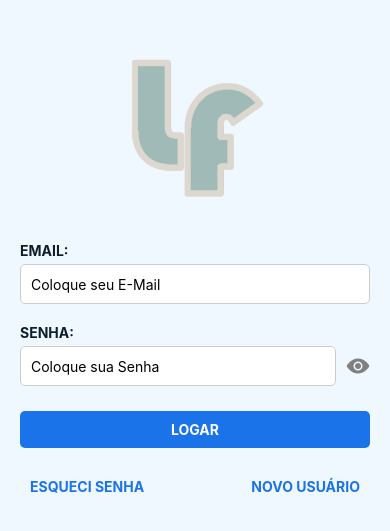
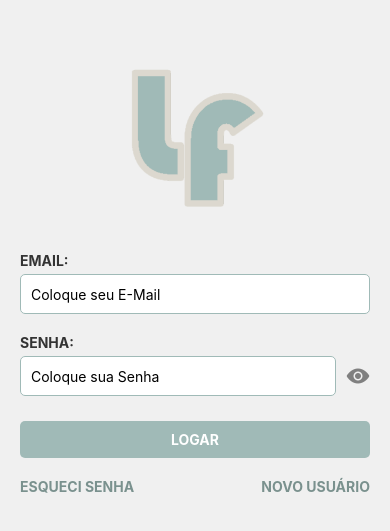
Before and after one commit to yJoaoFerreira/LFitness, a React Native app: screen /Treino in a window 390 px wide. Shown: the part 141-672 px from the top of the page. Built offline with nearby package versions, Linux system fonts and the light colour scheme.

Commit message:
Day Seven: Ajustes na palheta de cores.

```diff
--- a/components/Header.js
+++ b/components/Header.js
@@ -30,7 +30,7 @@ const styles = StyleSheet.create({
     height: 100,
     borderBottomWidth: 1,
     borderBottomColor: '#ddd',
-    backgroundColor: '#f8f8f8',
+    backgroundColor: '#ffffff',
   },
   logo: {
     width: 50,
--- a/components/Loading.js
+++ b/components/Loading.js
@@ -17,7 +17,7 @@ const styles = StyleSheet.create({
     flex: 1,
     justifyContent: 'center',
     alignItems: 'center',
-    backgroundColor: '#f8f8f8',
+    backgroundColor: '#f0f0f0',
   },
   logo: {
     width: 200,
--- a/screens/ChangePassword.js
+++ b/screens/ChangePassword.js
@@ -31,7 +31,7 @@ const ChangePassword = ({ navigation }) => {
       <Image source={require('../assets/logo.png')} style={styles.logo} />
 
       {loading ? (
-        <ActivityIndicator size="large" color="#3498db" />
+        <ActivityIndicator size="large" color="#1a73e8" />
       ) : (
         <>
           <Text style={styles.label}>Digite seu email para trocar a senha:</Text>
@@ -65,32 +65,32 @@ const styles = StyleSheet.create({
     flex: 1,
     justifyContent: 'center',
     paddingHorizontal: 20,
-    backgroundColor: '#f8f8f8',
+    backgroundColor: '#f0f0f0',
   },
   label: {
     paddingVertical: 5,
     fontWeight: '700',
     textTransform: 'uppercase',
-    color: '#333',
+    color: '#333333',
     marginBottom: 10,
   },
   formInput: {
     height: 40,
-    borderColor: '#ccc',
+    borderColor: '#A0BAB7',
     borderWidth: 1,
     borderRadius: 5,
     paddingHorizontal: 10,
-    backgroundColor: '#fff',
+    backgroundColor: '#ffffff',
     marginBottom: 15,
   },
   formButton: {
-    backgroundColor: '#3498db',
+    backgroundColor: '#A0BAB7',
     padding: 10,
     borderRadius: 5,
     alignItems: 'center',
   },
   buttonText: {
-    color: '#fff',
+    color: '#ffffff',
     fontWeight: '700',
     textTransform: 'uppercase',
   },
@@ -101,10 +101,10 @@ const styles = StyleSheet.create({
   subButtonText: {
     fontWeight: '700',
     textTransform: 'uppercase',
-    color: '#3498db',
+    color: '#7A918E',
   },
   errorText: {
-    color: 'red',
+    color: '#D0021B',
     marginVertical: 10,
     fontWeight: 'bold',
   },
--- a/screens/Home.js
+++ b/screens/Home.js
@@ -46,10 +46,10 @@ const Home = ({ navigation, route }) => {
 const styles = StyleSheet.create({
   container: {
     flex: 1,
-    backgroundColor: '#DEDAD1',
+    backgroundColor: '#f0f0f0',
   },
   content: {
-    flex: 1,
+    flexGrow: 1,
     justifyContent: 'center',
     alignItems: 'center',
     padding: 20,
@@ -58,13 +58,12 @@ const styles = StyleSheet.create({
     fontSize: 24,
     fontWeight: 'bold',
     marginBottom: 30,
-    color: '#4A6865',
+    color: '#333333',
   },
   quoteContainer: {
     marginBottom: 30,
     paddingHorizontal: 20,
     alignItems: 'center',
-    backgroundColor: '#A0BAB7',
     paddingVertical: 10,
     borderRadius: 8,
   },
@@ -89,7 +88,7 @@ const styles = StyleSheet.create({
     width: '80%',
   },
   buttonText: {
-    color: '#fff',
+    color: '#FFFFFF',
     fontSize: 16,
     fontWeight: 'bold',
   },
--- a/screens/Login.js
+++ b/screens/Login.js
@@ -1,5 +1,18 @@
 import React, { useState, useEffect } from 'react';
-import { View, Pressable, Text, TextInput, FlatList, StyleSheet, TouchableOpacity, ActivityIndicator, KeyboardAvoidingView, Platform, ScrollView, Image } from 'react-native';
+import {
+  View,
+  Pressable,
+  Text,
+  TextInput,
+  FlatList,
+  StyleSheet,
+  TouchableOpacity,
+  ActivityIndicator,
+  KeyboardAvoidingView,
+  Platform,
+  ScrollView,
+  Image,
+} from 'react-native';
 import { Ionicons } from '@expo/vector-icons';
 import { getAuth, signInWithEmailAndPassword } from "firebase/auth";
 import AsyncStorage from '@react-native-async-storage/async-storage';
@@ -17,8 +30,8 @@ const Login = ({ navigation, route }) => {
       try {
         const storedEmail = await AsyncStorage.getItem('email');
         const storedSenha = await AsyncStorage.getItem('senha');
-        if (storedEmail !== null) setEmail(storedEmail);
-        if (storedSenha !== null) setSenha(storedSenha);
+        if (storedEmail) setEmail(storedEmail);
+        if (storedSenha) setSenha(storedSenha);
       } catch (e) {
         console.log('Erro ao carregar credenciais salvas:', e);
       }
@@ -27,9 +40,7 @@ const Login = ({ navigation, route }) => {
     loadStoredCredentials();
   }, []);
 
-  const toggleSenhaVisivel = () => {
-    setSenhaVisivel(!senhaVisivel);
-  };
+  const toggleSenhaVisivel = () => setSenhaVisivel(!senhaVisivel);
 
   const formData = [
     { label: 'Email:', placeholder: 'Coloque seu E-Mail', value: email, onChange: setEmail, secureTextEntry: false },
@@ -40,7 +51,7 @@ const Login = ({ navigation, route }) => {
       onChange: setSenha,
       secureTextEntry: !senhaVisivel,
       isPassword: true,
-    }
+    },
   ];
 
   const renderFormItem = ({ item }) => (
@@ -68,56 +79,61 @@ const Login = ({ navigation, route }) => {
   const handleLogin = () => {
     setLoading(true);
 
-    if (email.endsWith('@admin.com')) {
+    const isAdmin = email.endsWith('@admin.com');
+    const isAluno = email.endsWith('@alunos.com');
+
+    if (isAdmin) {
+      handleAdminLogin();
+    } else if (isAluno) {
+      handleAlunoLogin();
+    } else {
+      handleFirebaseLogin();
+    }
+  };
+
+  const handleAdminLogin = () => {
     if (email === 'leandro@admin.com' && senha === '123456') {
       console.log('Login realizado com sucesso via sistema local (Admin)!');
-
       saveCredentials(email, senha);
-
-        setTimeout(() => {
-          setLoading(false);
-          route.params.funcLogar(true);
-        }, 2500);
+      completeLogin();
     } else {
       setLoading(false);
       setError('Usuário ou senha incorretos no sistema local (Admin)');
     }
+  };
 
-    } else if (email.endsWith('@alunos.com')) {
+  const handleAlunoLogin = () => {
     if (email === 'fernando@alunos.com' && senha === '123456') {
       console.log('Login realizado com sucesso via sistema local (Aluno)!');
-
       saveCredentials(email, senha);
-
-        setTimeout(() => {
-          setLoading(false);
-          route.params.funcLogar(true);
-        }, 2500);
+      completeLogin();
     } else {
       setLoading(false);
       setError('Usuário ou senha incorretos no sistema local (Aluno)');
     }
+  };
 
-    } else {
+  const handleFirebaseLogin = () => {
     const auth = getAuth(Firebase);
     signInWithEmailAndPassword(auth, email, senha)
       .then((userCredential) => {
         const user = userCredential.user;
         console.log('Usuário autenticado via Firebase:', user);
-
         saveCredentials(email, senha);
-
-          setTimeout(() => {
-            setLoading(false);
-            route.params.funcLogar(true);
-          }, 2500);
+        completeLogin();
       })
       .catch((error) => {
         setLoading(false);
         setError(error.message);
         console.error('Erro ao logar no Firebase:', error);
       });
-    }
+  };
+
+  const completeLogin = () => {
+    setTimeout(() => {
+      setLoading(false);
+      route.params.funcLogar(true);
+    }, 2500);
   };
 
   const saveCredentials = async (email, senha) => {
@@ -137,7 +153,7 @@ const Login = ({ navigation, route }) => {
           <Image source={require('../assets/logo.png')} style={styles.logo} />
 
           {loading ? (
-            <ActivityIndicator size="large" color="#3498db" />
+            <ActivityIndicator size="large" color="#4A90E2" />
           ) : (
             <>
               <FlatList
@@ -146,7 +162,7 @@ const Login = ({ navigation, route }) => {
                 renderItem={renderFormItem}
               />
 
-              {error ? <Text style={styles.errorText}>{error}</Text> : null}
+              {error && <Text style={styles.errorText}>{error}</Text>}
 
               <Pressable style={styles.formButton} onPress={handleLogin}>
                 <Text style={styles.buttonText}>Logar</Text>
@@ -171,7 +187,7 @@ const Login = ({ navigation, route }) => {
 const styles = StyleSheet.create({
   container: {
     flex: 1,
-    backgroundColor: '#f0f8ff',
+    backgroundColor: '#f0f0f0',
   },
   scrollViewContent: {
     flexGrow: 1,
@@ -190,7 +206,7 @@ const styles = StyleSheet.create({
     paddingVertical: 5,
     fontWeight: '700',
     textTransform: 'uppercase',
-    color: '#0d1f2d',
+    color: '#333333',
   },
   inputContainer: {
     marginBottom: 15,
@@ -202,24 +218,24 @@ const styles = StyleSheet.create({
   formInput: {
     flex: 1,
     height: 40,
-    borderColor: '#ccc',
+    borderColor: '#A0BAB7',
     borderWidth: 1,
     borderRadius: 5,
     paddingHorizontal: 10,
-    backgroundColor: '#ffffff',
+    backgroundColor: '#FFFFFF',
   },
   eyeIcon: {
     marginLeft: 10,
   },
   formButton: {
-    backgroundColor: '#1a73e8',
+    backgroundColor: '#A0BAB7',
     padding: 10,
     borderRadius: 5,
     alignItems: 'center',
     marginTop: 10,
   },
   buttonText: {
-    color: '#fff',
+    color: '#FFFFFF',
     fontWeight: '700',
     textTransform: 'uppercase',
   },
@@ -229,15 +245,15 @@ const styles = StyleSheet.create({
     marginTop: 20,
   },
   subButton: {
-    padding: 10,
+    alignItems: 'center',
   },
   subButtonText: {
     fontWeight: '700',
     textTransform: 'uppercase',
-    color: '#1a73e8',
+    color: '#7A918E',
   },
   errorText: {
-    color: '#d9534f',
+    color: '#D0021B',
     marginVertical: 10,
     fontWeight: 'bold',
   },
--- a/screens/Register.js
+++ b/screens/Register.js
@@ -110,7 +110,7 @@ const styles = StyleSheet.create({
     flex: 1,
     justifyContent: 'center',
     paddingHorizontal: 20,
-    backgroundColor: '#FFFFFF',
+    backgroundColor: '#f0f0f0',
   },
   label: {
     paddingVertical: 5,
@@ -121,7 +121,7 @@ const styles = StyleSheet.create({
   },
   formInput: {
     height: 40,
-    borderColor: '#CCCCCC',
+    borderColor: '#A0BAB7',
     borderWidth: 1,
     borderRadius: 5,
     paddingHorizontal: 10,
@@ -129,7 +129,7 @@ const styles = StyleSheet.create({
     marginBottom: 15,
   },
   formButton: {
-    backgroundColor: '#4A90E2',
+    backgroundColor: '#A0BAB7',
     padding: 10,
     borderRadius: 5,
     alignItems: 'center',
@@ -146,7 +146,7 @@ const styles = StyleSheet.create({
   subButtonText: {
     fontWeight: '700',
     textTransform: 'uppercase',
-    color: '#4A90E2',
+    color: '#7A918E',
   },
   logo: {
     width: 150,
--- a/screens/Settings.js
+++ b/screens/Settings.js
@@ -1,7 +1,6 @@
-import React from 'react';
+import React, { useState } from 'react';
 import { Text, View, StyleSheet, Pressable } from 'react-native';
 import { MaterialCommunityIcons } from '@expo/vector-icons';
-import { useState } from 'react';
 
 const Config = () => {
   const [change1, setchange1] = useState(false);
@@ -36,7 +35,7 @@ const Config = () => {
 const styles = StyleSheet.create({
   container: {
     flex: 1,
-    backgroundColor: '#1a1a1a',
+    backgroundColor: '#f0f0f0',
   },
   content: {
     flex: 1,
@@ -48,12 +47,12 @@ const styles = StyleSheet.create({
     fontSize: 24,
     fontWeight: 'bold',
     marginBottom: 30,
-    color: '#ffffff',
+    color: '#333333',
   },
   label: {
     fontSize: 15,
     fontWeight: 'bold',
-    color: '#aaaaaa',
+    color: '#333333',
     marginTop: 20,
     marginBottom: 10,
   },
--- a/screens/Training.js
+++ b/screens/Training.js
@@ -196,7 +196,7 @@ const styles = StyleSheet.create({
   container: {
     flex: 1,
     padding: 20,
-    backgroundColor: '#fff',
+    backgroundColor: '#f0f0f0',
   },
   scrollViewContent: {
     paddingBottom: 20,
@@ -206,6 +206,7 @@ const styles = StyleSheet.create({
     fontWeight: 'bold',
     textAlign: 'center',
     marginBottom: 20,
+    color: '#333333',
   },
   inputContainer: {
     marginBottom: 15,
@@ -213,13 +214,15 @@ const styles = StyleSheet.create({
   label: {
     fontSize: 16,
     marginBottom: 5,
+    color: '#333333',
   },
   input: {
     borderWidth: 1,
-    borderColor: '#ccc',
+    borderColor: '#A0BAB7',
     borderRadius: 5,
     padding: 10,
     fontSize: 16,
+    backgroundColor: '#ffffff',
   },
   switchContainer: {
     flexDirection: 'row',
@@ -229,6 +232,7 @@ const styles = StyleSheet.create({
   },
   switchLabel: {
     fontSize: 16,
+    color: '#333333',
   },
   checkboxContainer: {
     flexDirection: 'row',
@@ -236,7 +240,7 @@ const styles = StyleSheet.create({
     marginBottom: 20,
   },
   button: {
-    backgroundColor: '#25D366',
+    backgroundColor: '#A0BAB7',
     padding: 15,
     borderRadius: 5,
     flexDirection: 'row',
@@ -244,7 +248,7 @@ const styles = StyleSheet.create({
     alignItems: 'center',
   },
   buttonText: {
-    color: '#fff',
+    color: '#ffffff',
     fontSize: 16,
     marginLeft: 10,
   },
```
Also changed, not shown: screens/About.js (+4 -4 lines), screens/Student.js (+5 -5 lines). Lines whose indentation alone changed are shown as unchanged.
